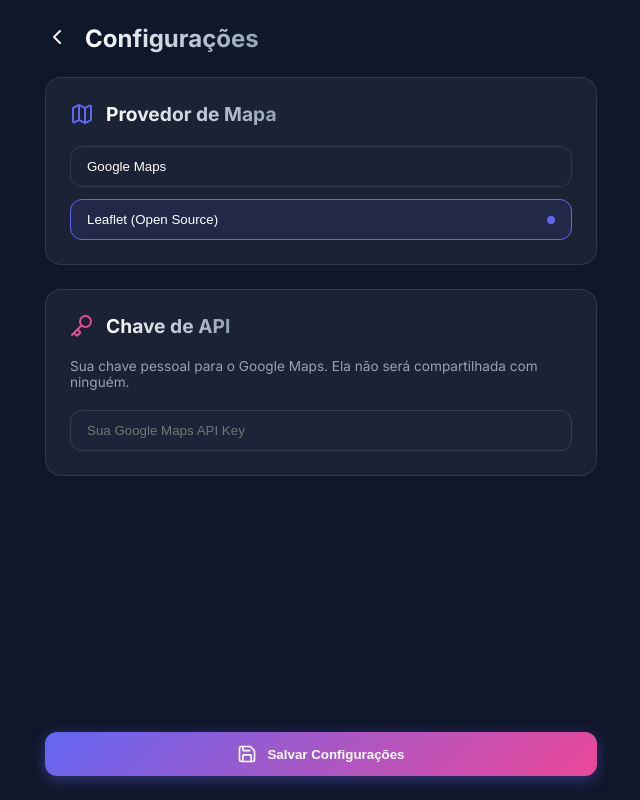
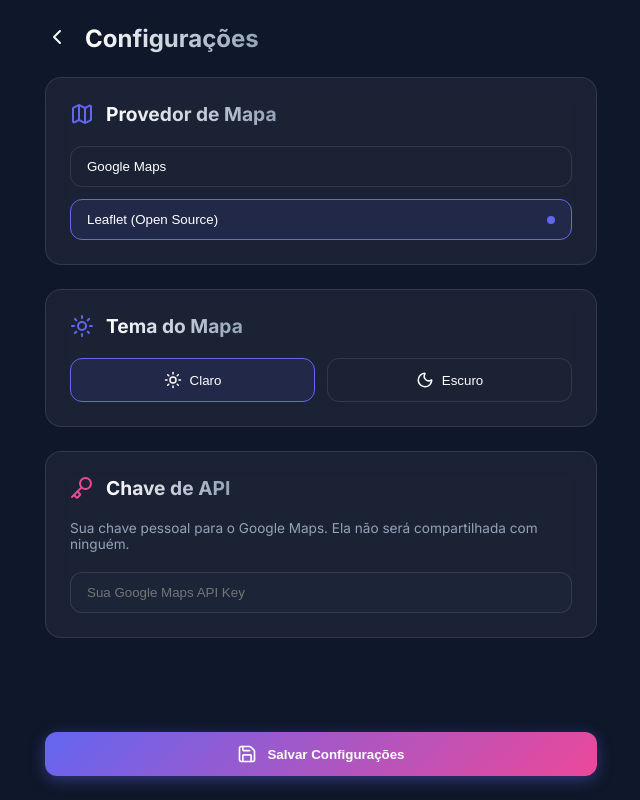
Before and after one commit to xandersk8/horizonet, a Next.js app in the folder frontend/: page /settings in a window 1280 px wide. Shown: the whole page, without its empty margins (319-959 px from the left). Built offline with nearby package versions, Linux system fonts and the light colour scheme; no server answers.

Commit message:
Fix all build errors and implement map auto-center toggle

```diff
--- a/frontend/src/app/settings/page.tsx
+++ b/frontend/src/app/settings/page.tsx
@@ -2,20 +2,22 @@
 
 import { useSettings } from '@/context/SettingsContext';
 import { useRouter } from 'next/navigation';
-import { ChevronLeft, Map, Database, Key, Save } from 'lucide-react';
+import { ChevronLeft, Map, Database, Key, Save, Sun, Moon } from 'lucide-react';
 import { useState, useEffect } from 'react';
 
 export default function SettingsPage() {
-    const { mapProvider, googleMapsKey, setSettings, loading } = useSettings();
+    const { mapProvider, googleMapsKey, mapTheme, setSettings, loading } = useSettings();
     const [localKey, setLocalKey] = useState(googleMapsKey);
     const [localProvider, setLocalProvider] = useState(mapProvider);
+    const [localTheme, setLocalTheme] = useState(mapTheme);
     const [saving, setSaving] = useState(false);
     const router = useRouter();
 
     useEffect(() => {
         setLocalKey(googleMapsKey);
         setLocalProvider(mapProvider);
-    }, [googleMapsKey, mapProvider]);
+        setLocalTheme(mapTheme);
+    }, [googleMapsKey, mapProvider, mapTheme]);
 
     const handleSave = async () => {
         setSaving(true);
@@ -83,6 +85,48 @@ export default function SettingsPage() {
 
             <section className="glass-morphism" style={{ padding: '24px', display: 'flex', flexDirection: 'column', gap: '20px' }}>
                 <div style={{ display: 'flex', alignItems: 'center', gap: '12px' }}>
+                    <Sun size={24} color="var(--primary)" />
+                    <h2 style={{ fontSize: '1.2rem' }}>Tema do Mapa</h2>
+                </div>
+
+                <div style={{ display: 'flex', gap: '12px' }}>
+                    <button
+                        onClick={() => setLocalTheme('light')}
+                        className={`input-field`}
+                        style={{
+                            flex: 1,
+                            cursor: 'pointer',
+                            display: 'flex',
+                            gap: '8px',
+                            justifyContent: 'center',
+                            alignItems: 'center',
+                            background: localTheme === 'light' ? 'rgba(99, 102, 241, 0.1)' : 'transparent',
+                            border: localTheme === 'light' ? '1px solid var(--primary)' : '1px solid var(--glass-border)'
+                        }}
+                    >
+                        <Sun size={18} /> Claro
+                    </button>
+                    <button
+                        onClick={() => setLocalTheme('dark')}
+                        className={`input-field`}
+                        style={{
+                            flex: 1,
+                            cursor: 'pointer',
+                            display: 'flex',
+                            gap: '8px',
+                            justifyContent: 'center',
+                            alignItems: 'center',
+                            background: localTheme === 'dark' ? 'rgba(99, 102, 241, 0.1)' : 'transparent',
+                            border: localTheme === 'dark' ? '1px solid var(--primary)' : '1px solid var(--glass-border)'
+                        }}
+                    >
+                        <Moon size={18} /> Escuro
+                    </button>
+                </div>
+            </section>
+
+            <section className="glass-morphism" style={{ padding: '24px', display: 'flex', flexDirection: 'column', gap: '20px' }}>
+                <div style={{ display: 'flex', alignItems: 'center', gap: '12px' }}>
                     <Key size={24} color="var(--secondary)" />
                     <h2 style={{ fontSize: '1.2rem' }}>Chave de API</h2>
                 </div>
```
